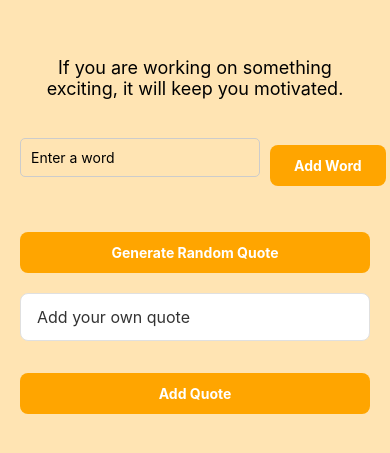
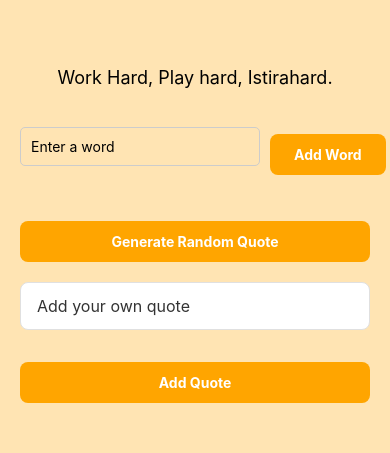
Before and after one commit to Ghaitzajnr/Generate-quote, a React Native app: screen / in a window 390 px wide. Shown: the part 187-640 px from the top of the page. Built offline with nearby package versions, Linux system fonts and the light colour scheme.

Commit message:
Update data quote dan penyesuaian terkait

```diff
--- a/data/quote.js
+++ b/data/quote.js
@@ -2,7 +2,10 @@ export const quotes = [
     "The best way to get started is to quit talking and begin doing.",
     "Don't let yesterday take up too much of today.",
     "It's not whether you get knocked down, it's whether you get up.",
-    "If you are working on something exciting, it will keep you motivated."
+    "If you are working on something exciting, it will keep you motivated.",
+    "Atur aja bang, abang kan panitia.",
+    "Dihina tak tumbang, dipuji makasih bang.",
+    "Work Hard, Play hard, Istirahard."
 ];
 
 export const templates = [
```
